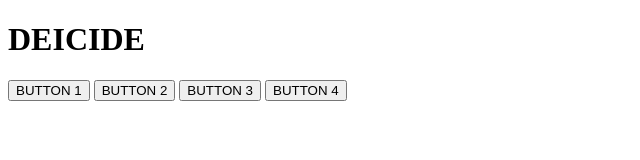
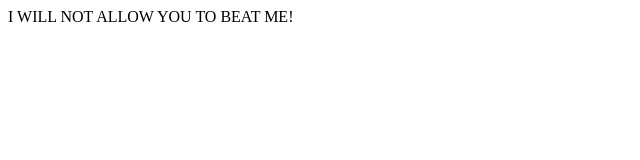
Before and after one commit to XQ22/Game-jams, a plain HTML site: page Deicide.html in a window 1280 px wide. Both pictures are taken after a click on the button "BUTTON 1". Shown: the whole page, without its empty margins (0-640 px from the left). Drawn offline with Linux system fonts and the light colour scheme.

Commit message:
Update Deicide.html

```diff
--- a/Deicide.html
+++ b/Deicide.html
@@ -9,6 +9,7 @@
       };
       var Presto = function(a){
         neunet.nodes[0][a] = 1;
+        document.write("I WILL NOT ALLOW YOU TO BEAT ME!");
       };
     </script>
   </head>
```
